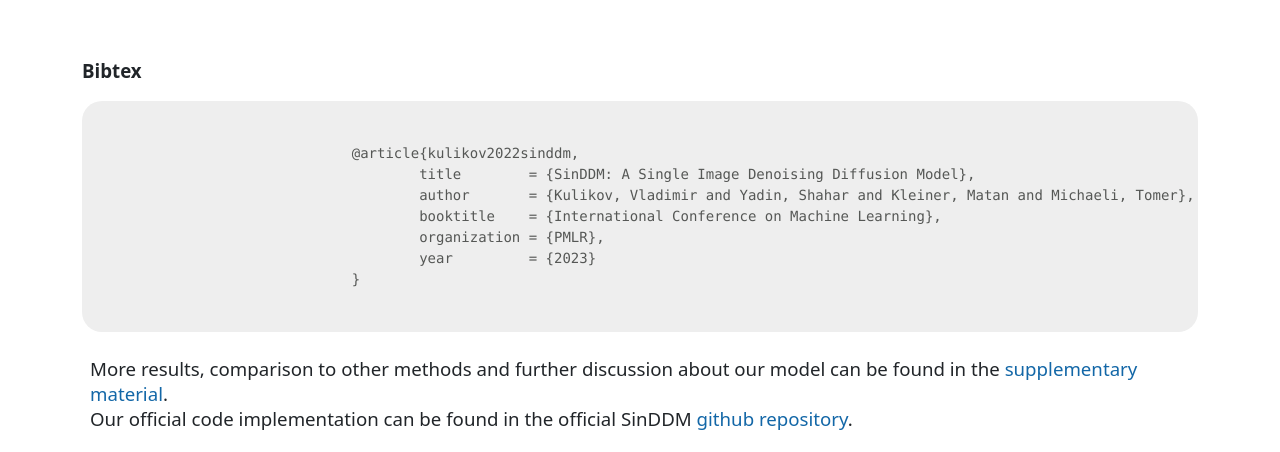
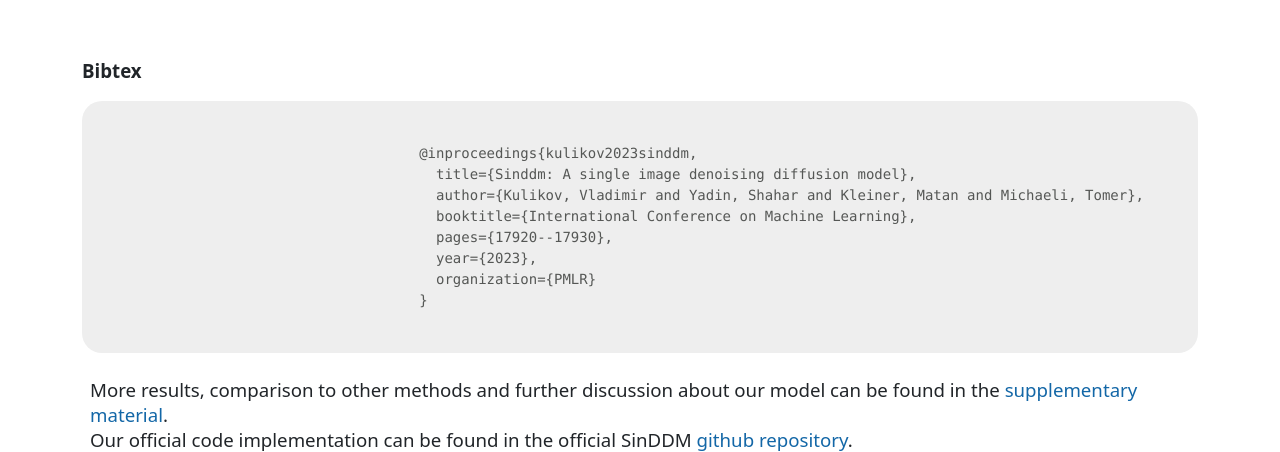
Before and after one commit to matankleiner/matankleiner.github.io, a plain HTML site: page sinddm/index.html in a window 1280 px wide. Shown: the part 7566-8018 px from the top of the page. Drawn offline with nearby package versions, Linux system fonts and the light colour scheme.

Commit message:
update bibtex

```diff
--- a/sinddm/index.html
+++ b/sinddm/index.html
@@ -729,13 +729,14 @@
 					padding: 0;;">
 
 
-				@article{kulikov2022sinddm,
-					title        = {SinDDM: A Single Image Denoising Diffusion Model},
-					author       = {Kulikov, Vladimir and Yadin, Shahar and Kleiner, Matan and Michaeli, Tomer},
-					booktitle    = {International Conference on Machine Learning},
-					organization = {PMLR},
-					year         = {2023}
-				}
+					@inproceedings{kulikov2023sinddm,
+					  title={Sinddm: A single image denoising diffusion model},
+					  author={Kulikov, Vladimir and Yadin, Shahar and Kleiner, Matan and Michaeli, Tomer},
+					  booktitle={International Conference on Machine Learning},
+					  pages={17920--17930},
+					  year={2023},
+					  organization={PMLR}
+					}
 
 			</pre>
 		</tbody>
```
